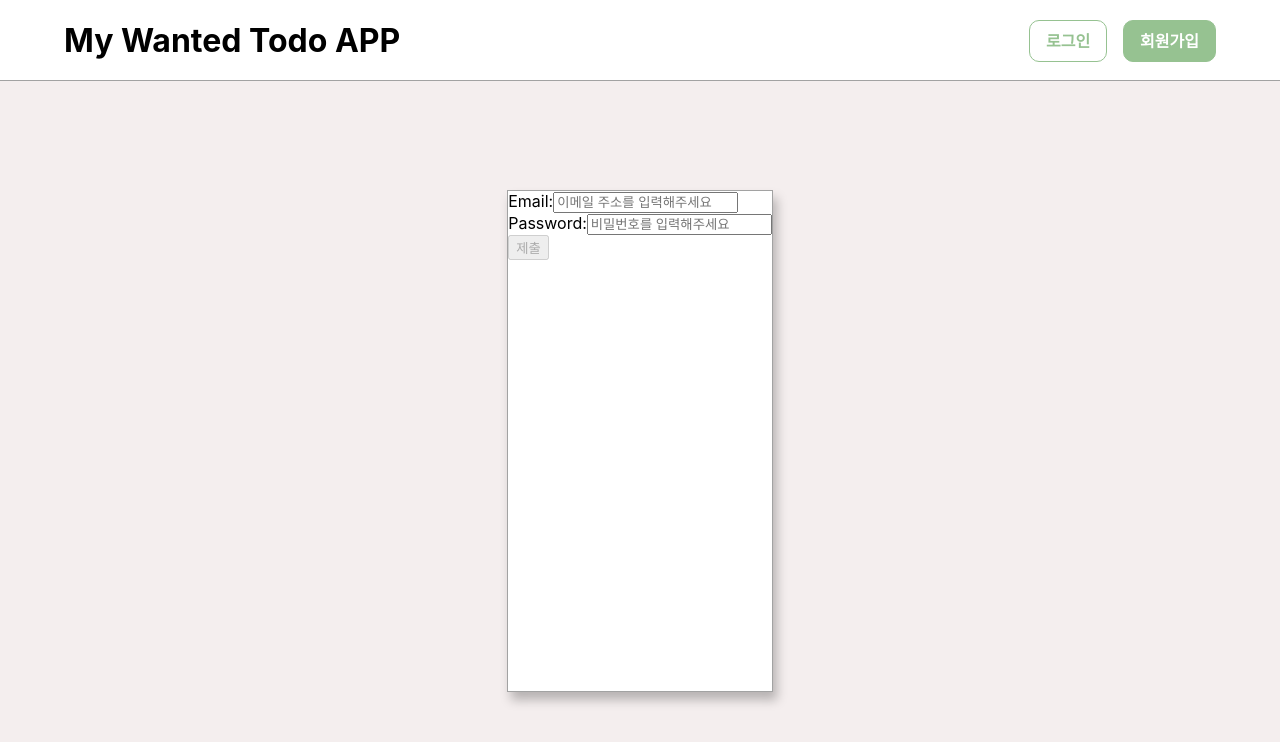
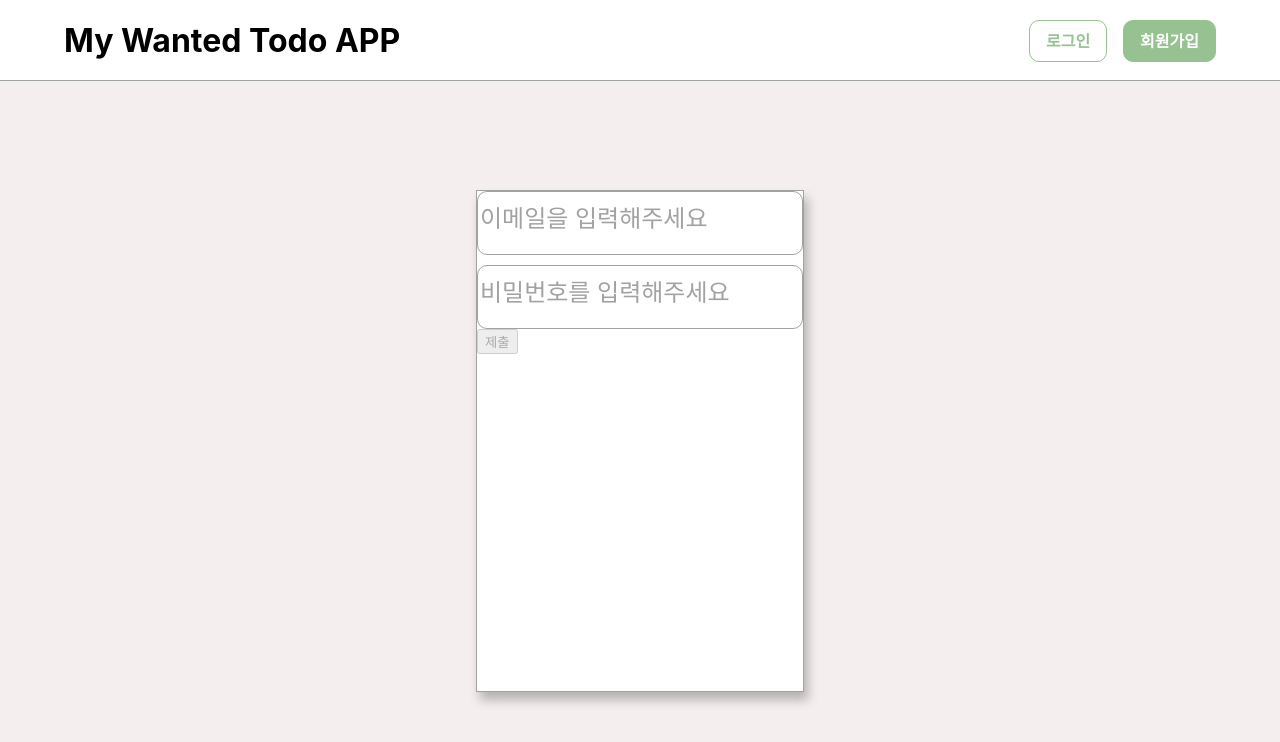
Before and after one commit to WantedTeam17/pre-onboarding-12th-1-17, a React (Create React App) app: page /signin in a window 1280 px wide. Shown: the top 742 px of the page. Built offline with nearby package versions, Linux system fonts and the light colour scheme.

Commit message:
Feat: create input component

```diff
--- /dev/null
+++ b/src/components/ui/Input.jsx
@@ -0,0 +1,28 @@
+import { styled } from 'styled-components';
+
+const Input = ({ testId, placeholder, type, value, onChange, id }) => {
+  return (
+    <StyledInput
+      data-testid={testId}
+      placeholder={placeholder}
+      type={type}
+      value={value}
+      onChange={onChange}
+      id={id}
+    ></StyledInput>
+  );
+};
+
+export default Input;
+
+const StyledInput = styled.input`
+  width: 20rem;
+  height: 3.75rem;
+  border-radius: 0.625rem;
+  border: 0.5px solid #a2a2a2;
+  background: #fff;
+  &::placeholder{
+    color: #A2A2A2;
+    font-size: 1.5rem;
+  }
+`;
--- a/src/pages/auth/SignInPage.jsx
+++ b/src/pages/auth/SignInPage.jsx
@@ -1,3 +1,5 @@
+import { styled } from 'styled-components';
+import Input from '../../components/ui/Input';
 import { useValidation } from '../../hooks/useValidation';
 
 export const SignInPage = () => {
@@ -12,29 +14,24 @@ export const SignInPage = () => {
 
   return (
       <form onSubmit={handleSubmit}>
-      <div>
-        <label>Email:</label>
-        <input
-          data-testid="email-input"
-          placeholder="이메일 주소를 입력해주세요"
-          type="text"
+        <InputBox>
+          <Input
+            testId="email-input"
+            placeholder="이메일을 입력해주세요"
+            type="email"
             value={email}
             onChange={event => setEmail(event.target.value)}
             id="email"
           />
-      </div>
-
-      <div>
-        <label>Password:</label>
-        <input
-          data-testid="password-input"
+          <Input
+            testId="password-input"
             placeholder="비밀번호를 입력해주세요"
             type="password"
             value={password}
             onChange={event => setPassword(event.target.value)}
             id="password"
           />
-      </div>
+        </InputBox>
 
         <button data-testid="signup-button" type="submit" disabled={isSubmitDisabled}>
           제출
@@ -44,3 +41,9 @@ export const SignInPage = () => {
 };
 
 export default SignInPage;
+
+const InputBox = styled.div`
+  display: flex;
+  flex-direction: column;
+  gap: 0.63rem;
+`;
--- a/src/pages/auth/SignUpPage.jsx
+++ b/src/pages/auth/SignUpPage.jsx
@@ -1,4 +1,6 @@
+import { styled } from 'styled-components';
 import { useValidation } from '../../hooks/useValidation';
+import Input from '../../components/ui/Input';
 
 export const SignUpPage = () => {
   const { email, setEmail, password, setPassword, validateEmail, validatePassword } =
@@ -12,29 +14,24 @@ export const SignUpPage = () => {
 
   return (
     <form onSubmit={handleSubmit}>
-      <div>
-        <label htmlFor="email">Email:</label>
-        <input
-          data-testid="email-input"
-          placeholder="이메일 주소를 입력해주세요"
-          type="text"
+      <InputBox>
+        <Input
+          testId="email-input"
+          placeholder="이메일을 입력해주세요"
+          type="email"
           value={email}
           onChange={event => setEmail(event.target.value)}
           id="email"
         />
-      </div>
-
-      <div>
-        <label htmlFor="password">Password:</label>
-        <input
-          data-testid="password-input"
+        <Input
+          testId="password-input"
           placeholder="비밀번호를 입력해주세요"
           type="password"
           value={password}
           onChange={event => setPassword(event.target.value)}
           id="password"
         />
-      </div>
+      </InputBox>
 
       <button data-testid="signup-button" type="submit" disabled={isSubmitDisabled}>
         제출1
@@ -44,3 +41,9 @@ export const SignUpPage = () => {
 };
 
 export default SignUpPage;
+
+const InputBox = styled.div`
+  display: flex;
+  flex-direction: column;
+  gap: 0.63rem;
+`;
```
Lines whose indentation alone changed are shown as unchanged.
